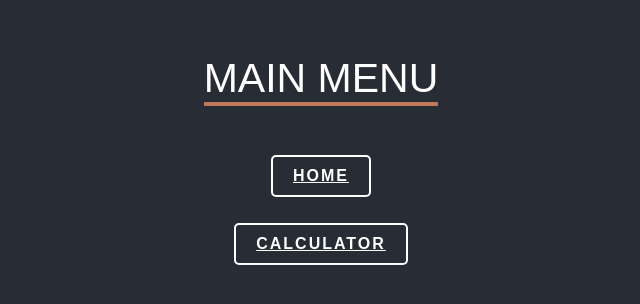
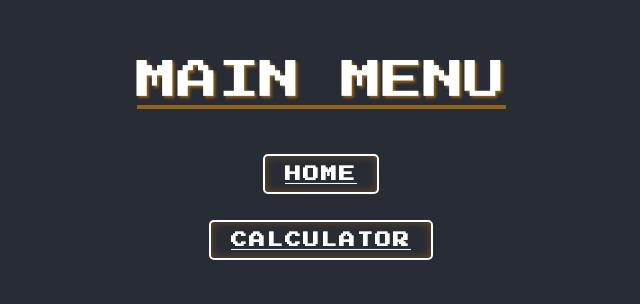
Before and after one commit to SMelidoni/react-app-collection, a React (Create React App) app: page / in a window 1280 px wide. Shown: the part 158-462 px from the top of the page, without its empty margins (319-959 px from the left). Built offline with nearby package versions, Linux system fonts and the light colour scheme.

Commit message:
Updated main menu to have a retro style

```diff
--- a/src/components/global-button/global-button.styles.scss
+++ b/src/components/global-button/global-button.styles.scss
@@ -1,11 +1,13 @@
 .global-button-container {
+  align-items: center;
+  background-color: #282c34;
   display: flex;
   justify-content: center;
-  align-items: center;
-  background-color: #282c34;
+  margin-top: 1rem;
 }
 
 .global-button {
+  box-shadow: inset 0 0 10px rgba(255, 152, 0, 0.3);
   display: inline-block;
   padding: 10px 20px;
   margin: 5px;
@@ -45,8 +47,9 @@
   background: linear-gradient(
     45deg,
     transparent 0%,
-    rgba(255, 160, 122, 0.3) 50%
+    rgba(255, 152, 0, 0.3) 50%
   );
+
   transition: all 0.2s ease-in-out;
   z-index: -1;
 }
@@ -57,26 +60,12 @@
 
 .global-button:hover {
   transform: translateY(-2px);
-  box-shadow: 0 2px 5px rgba(0, 0, 0, 0.3);
+  box-shadow: inset 0 0 10px rgba(255, 152, 0, 0.5),
+    0 2px 5px rgba(0, 0, 0, 0.3);
 }
 
 .global-button:active {
   transform: translateY(0);
-  box-shadow: none;
-  background-image: linear-gradient(
-    45deg,
-    transparent 0%,
-    rgba(255, 255, 255, 0.3) 50%
-  );
+  box-shadow: inset 0 0 10px rgba(255, 152, 0, 0.5);
+  background-color: rgba(255, 140, 0, 0.3);
 }
-
-.global-button:active::before {
-  background: linear-gradient(
-    45deg,
-    transparent 0%,
-    rgba(255, 160, 122, 0.3) 50%
-  );
-  transition: none;
-  animation: none;
-  width: 100%;
-}
--- a/src/index.scss
+++ b/src/index.scss
@@ -1,9 +1,11 @@
+@import url('https://fonts.googleapis.com/css2?family=Press+Start+2P&display=swap');
+
 body {
   background-color: #282c34;
   font-weight: 400;
   margin: 0;
   min-height: 100vh;
-  font-family: 'Avenir Next', sans-serif;
+  font-family: 'Press Start 2P', cursive;
   text-transform: uppercase;
   -webkit-font-smoothing: antialiased;
   -moz-osx-font-smoothing: grayscale;
--- a/src/pages/main-menu/main-menu.styles.scss
+++ b/src/pages/main-menu/main-menu.styles.scss
@@ -12,20 +12,16 @@
     margin-bottom: 2rem;
     position: relative;
     text-decoration: none;
+    text-shadow: 2px 2px 3px rgba(255, 152, 0, 0.5);
   }
 
   .main-menu-header::after {
-    background-color: #ffa07a;
-    bottom: -0.25rem;
+    background-color: rgba(255, 152, 0, 0.5);
+    bottom: -0.5rem;
     content: '';
-    filter: brightness(75%);
     height: 0.2rem;
     left: 0;
     position: absolute;
     width: 100%;
   }
-
-  .global-button-container {
-    margin-top: 1rem;
-  }
 }
```
